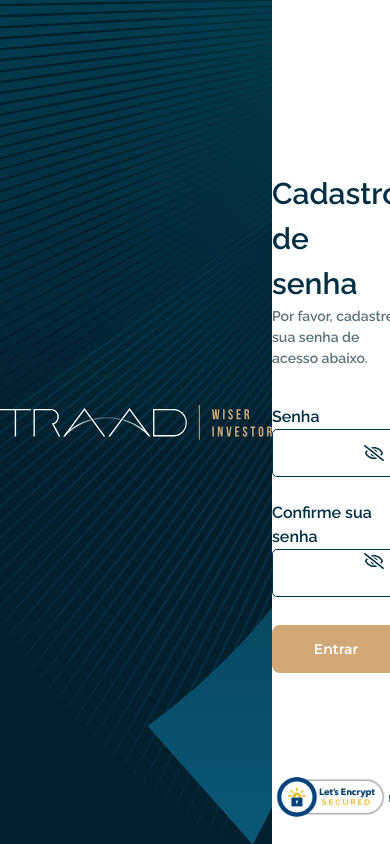
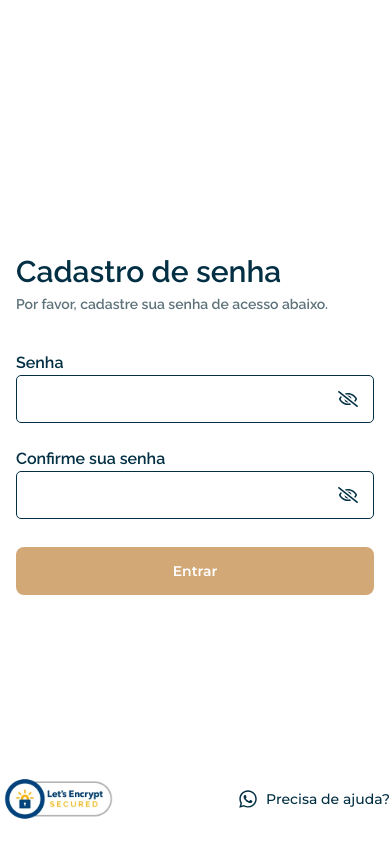
Before and after one commit to martinsmarcos6/boilerplate-nextjs, a Next.js app: page /setup-access in a window 390 px wide. Built offline with nearby package versions, Linux system fonts and the light colour scheme; no server answers.

Commit message:
feat: ensure login is responsive

```diff
--- a/src/assets/index.ts
+++ b/src/assets/index.ts
@@ -1,2 +1,3 @@
 export { default as Logo } from './traad-logo.svg';
+export { default as LogoDark } from './traad-dark.svg';
 export * from './lets-encrypt';
--- a/src/layouts/SignupWrapper.tsx
+++ b/src/layouts/SignupWrapper.tsx
@@ -8,10 +8,10 @@ interface SignUpWrapperProps {
 export const SignUpWrapper = ({ children }: SignUpWrapperProps) => {
   return (
     <main className="fixed left-0 top-0 bg-white w-full h-full flex">
-      <aside className="bg-[url('/assets/fractal.svg')] flex-1 bg-no-repeat flex items-center justify-center bg-cover">
+      <aside className="bg-[url('/assets/fractal.svg')] flex-1 bg-no-repeat  items-center justify-center bg-cover hidden md:flex">
         <Logo />
       </aside>
-      <aside className="flex-1 flex justify-center items-center relative">
+      <aside className="flex-1 flex justify-center items-center relative px-4">
         {children}
         <AuthFormFooter className="absolute bottom-[16px] w-full max-w-[408px]" />
       </aside>
```
Also changed, not shown: src/assets/traad-dark.svg (added).
